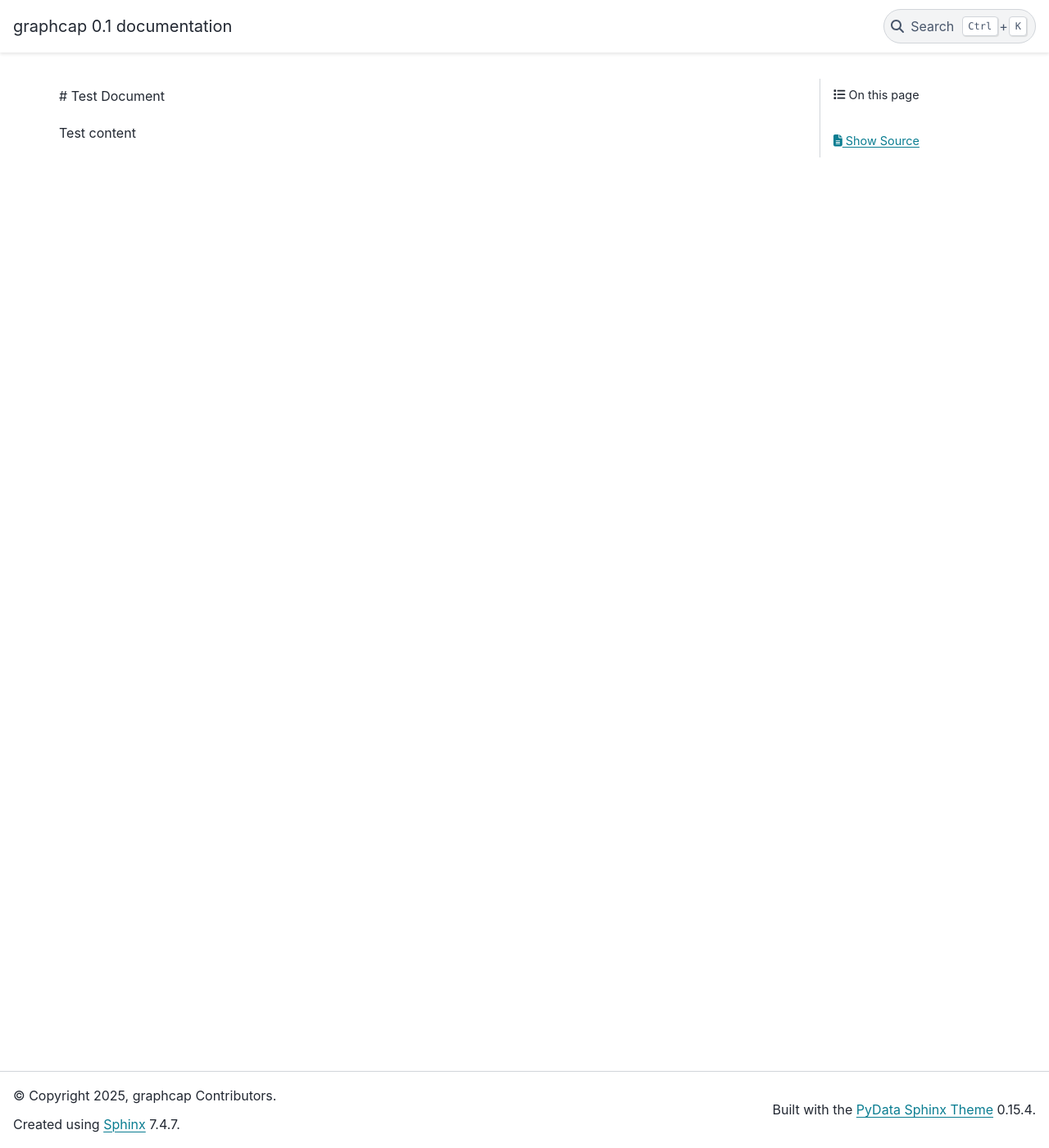
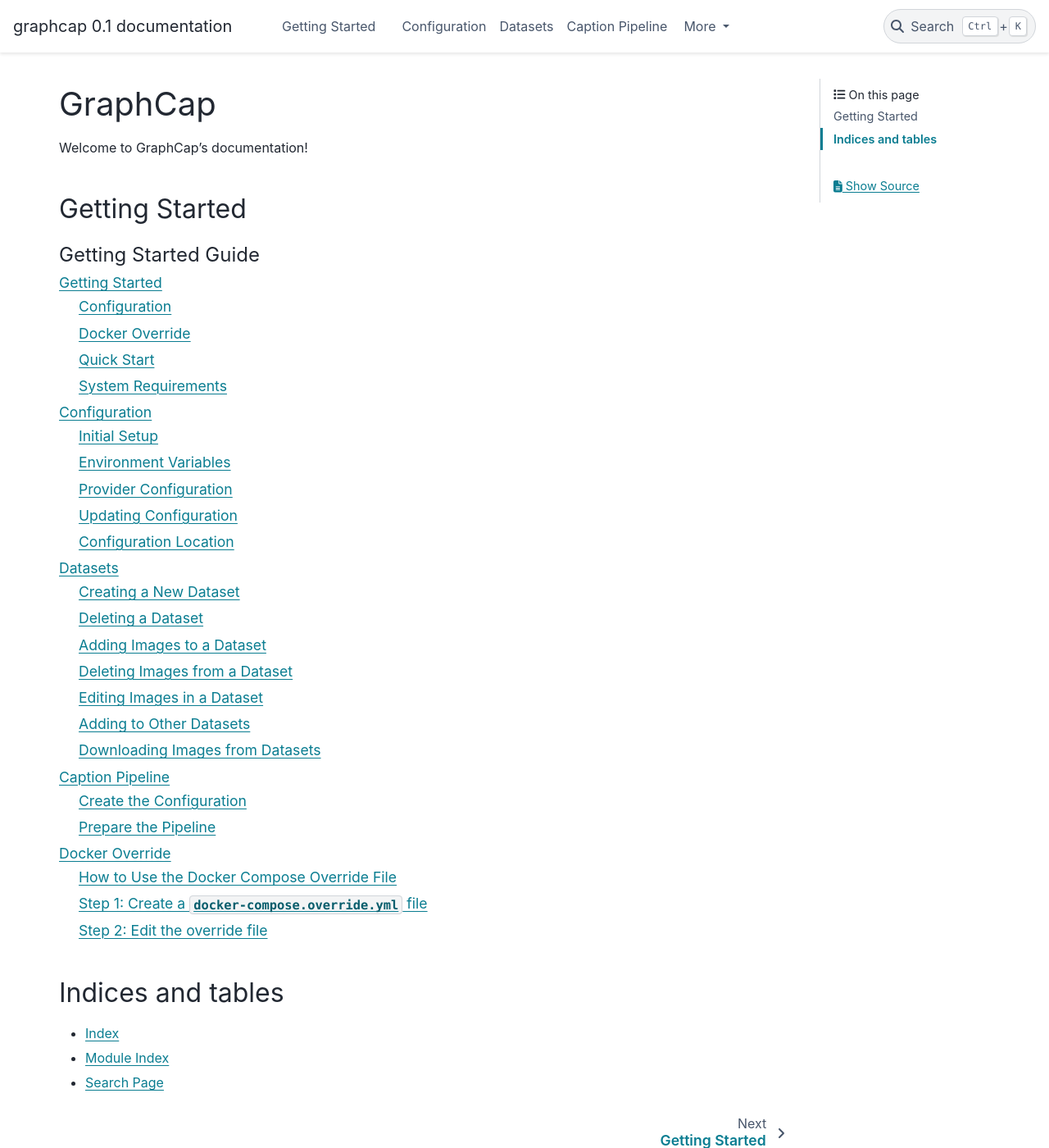
Before and after one commit to Open-Model-Initiative/graphcap, a Sphinx documentation site: the page built from doc/index.rst, in a window 1280 px wide and 1400 px high. Shown: the whole window at 82% size. Built offline with Sphinx 7.4.7 and the PyData theme 0.15.4, drawn with Linux system fonts in a browser that asks for light colours.

Commit message:
Updat doc index
Signed-off-by: jphillips <josh.phillips@fearnworks.com>

```diff
--- a/doc/index.rst
+++ b/doc/index.rst
@@ -1,3 +1,27 @@
-# Test Document
+===============
+GraphCap
+===============
 
-Test content
+Welcome to GraphCap's documentation!
+
+Getting Started
+==============
+
+.. toctree::
+   :maxdepth: 2
+   :caption: Getting Started Guide
+
+   getting_started/index
+   getting_started/hello_world
+   getting_started/configuration
+   getting_started/datasets
+   getting_started/caption_pipeline
+   getting_started/workspaces
+   getting_started/docker_override
+
+Indices and tables
+==================
+
+* :ref:`genindex`
+* :ref:`modindex`
+* :ref:`search`
```
